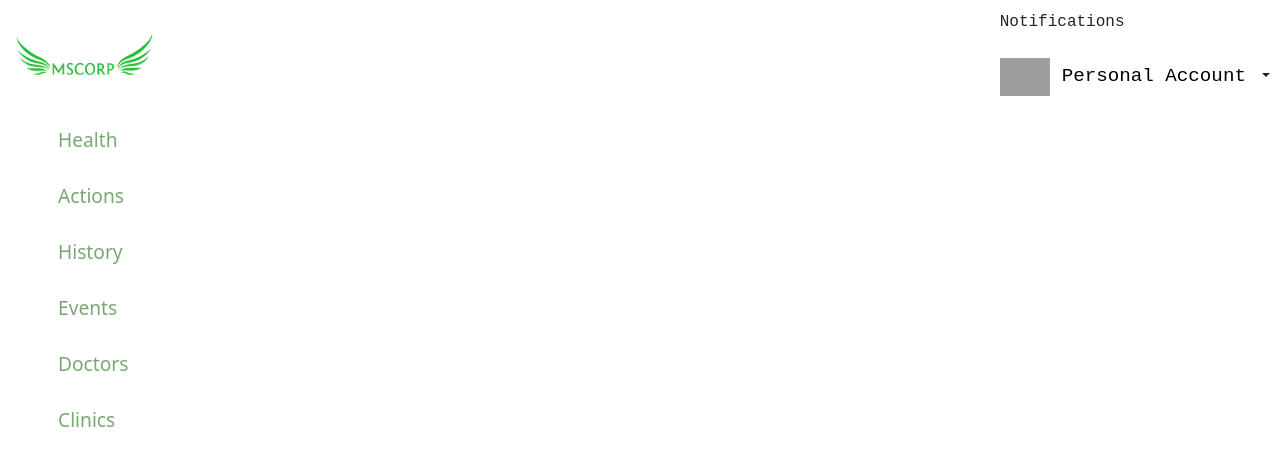
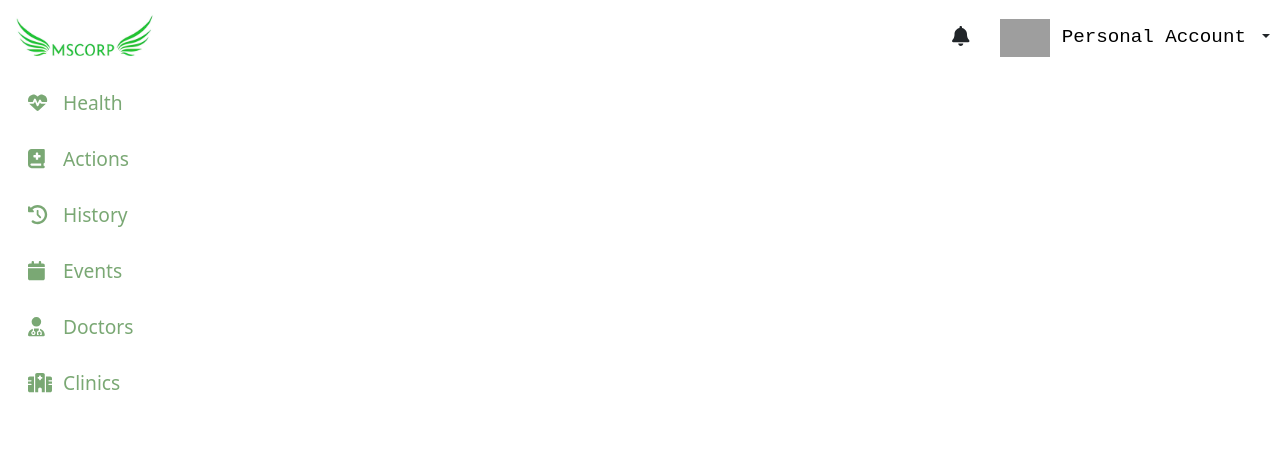
Before and after one commit to pbblerico/MSCorp, an Angular app in the folder frontend/mscorp/: page /main in a window 1280 px wide. Shown: the top 466 px of the page. Built offline with nearby package versions, Linux system fonts and the light colour scheme; grey boxes are pictures that could not be loaded.

Commit message:
added fontawesome

```diff
--- a/frontend/mscorp/package.json
+++ b/frontend/mscorp/package.json
@@ -18,8 +18,13 @@
     "@angular/platform-browser": "^15.1.0",
     "@angular/platform-browser-dynamic": "^15.1.0",
     "@angular/router": "^15.1.0",
+    "@fortawesome/angular-fontawesome": "^0.12.1",
+    "@fortawesome/fontawesome-svg-core": "^6.4.0",
+    "@fortawesome/free-regular-svg-icons": "^6.4.0",
+    "@fortawesome/free-solid-svg-icons": "^6.4.0",
     "@ng-bootstrap/ng-bootstrap": "14.1.0",
     "@popperjs/core": "^2.11.6",
+    "angular-favicon": "^1.0.9",
     "bootstrap": "^5.2.3",
     "bootstrap-icons": "^1.10.4",
     "rxjs": "~7.8.0",
--- a/frontend/mscorp/src/app/app.module.ts
+++ b/frontend/mscorp/src/app/app.module.ts
@@ -15,6 +15,11 @@ import {ReactiveFormsModule} from "@angular/forms";
 import { PersonalAccountComponent } from './personal-account/personal-account.component';
 import { UserNavbarComponent } from './user-navbar/user-navbar.component';
 import {MainPageComponent} from "./main-page/main-page.component";
+import {FaIconLibrary, FontAwesomeModule} from '@fortawesome/angular-fontawesome';
+
+import { fas } from '@fortawesome/free-solid-svg-icons';
+import { far } from '@fortawesome/free-regular-svg-icons';
+
 
 @NgModule({
   declarations: [
@@ -35,8 +40,14 @@ import {MainPageComponent} from "./main-page/main-page.component";
     HttpClientModule,
     FormsModule,
     ReactiveFormsModule,
+    FontAwesomeModule,
   ],
   providers: [],
   bootstrap: [AppComponent]
 })
-export class AppModule { }
+export class AppModule {
+  constructor(library: FaIconLibrary) {
+    // Add multiple icons to the library
+    library.addIconPacks(fas, far);
+  }
+}
--- a/frontend/mscorp/src/app/login/login.component.ts
+++ b/frontend/mscorp/src/app/login/login.component.ts
@@ -1,8 +1,8 @@
 import { Component } from '@angular/core';
 import { NgModule } from '@angular/core';
-import {WelcomePageComponent} from "../welcome-page/welcome-page.component";
-import {NavbarComponent} from "../navbar/navbar.component";
-import {ApiService} from "../api.service";
+// import {WelcomePageComponent} from "../welcome-page/welcome-page.component";
+// import {NavbarComponent} from "../navbar/navbar.component";
+// import {ApiService} from "../api.service";
 
 @Component({
   selector: 'app-login',
@@ -12,13 +12,13 @@ import {ApiService} from "../api.service";
 
 export class LoginComponent {
 
-  constructor(private service: ApiService) {
-  }
-  login() {
-    this.service.login("an", "an").subscribe((user) => {
-      alert(user);
-    })
-  }
+  // constructor(private service: ApiService) {
+  // }
+  // login() {
+  //   this.service.login("an", "an").subscribe((user) => {
+  //     alert(user);
+  //   })
+  // }
 }
 
 // @NgModule({
--- a/frontend/mscorp/src/app/main-page/main-page.component.css
+++ b/frontend/mscorp/src/app/main-page/main-page.component.css
@@ -20,8 +20,12 @@
   align-items: center;
 }
 
-.side svg {
-  width: 30px;
+.side a span {
+  margin-left: 15px;
+}
+
+.side a fa-icon {
+  width: 20px;
 }
 
 
--- a/frontend/mscorp/src/app/main-page/main-page.component.html
+++ b/frontend/mscorp/src/app/main-page/main-page.component.html
@@ -2,27 +2,27 @@
 <div>
   <div class = "side">
     <a>
-      <svg></svg>
+      <fa-icon [icon]="['fas', 'heart-pulse']"> </fa-icon>
       <span>Health</span>
     </a>
     <a href = "">
-      <svg></svg>
+      <fa-icon [icon]="['fas', 'book-medical']"> </fa-icon>
       <span>Actions</span>
     </a>
     <a href = "/main">
-      <svg></svg>
+      <fa-icon [icon]="['fas', 'history']"> </fa-icon>
       <span>History</span>
     </a>
     <a href = "/main">
-      <svg></svg>
+      <fa-icon [icon]="['fas', 'calendar']"> </fa-icon>
       <span>Events</span>
     </a>
     <a href = "">
-      <svg></svg>
+      <fa-icon [icon]="['fas', 'user-doctor']"> </fa-icon>
       <span>Doctors</span>
     </a>
     <a href = "">
-      <svg></svg>
+      <fa-icon [icon]="['fas', 'hospital']"> </fa-icon>
       <span>Clinics</span>
     </a>
   </div>
--- a/frontend/mscorp/src/app/personal-account/personal-account.component.css
+++ b/frontend/mscorp/src/app/personal-account/personal-account.component.css
@@ -39,6 +39,14 @@
   width: 30px;
 }
 
+.side a span {
+  margin-left: 15px;
+}
+
+.side a fa-icon {
+  width: 20px;
+}
+
 
 .side a:hover {
   background-color: #eeebeb;
--- a/frontend/mscorp/src/app/personal-account/personal-account.component.html
+++ b/frontend/mscorp/src/app/personal-account/personal-account.component.html
@@ -6,11 +6,11 @@
 <!--  </div>-->
   <div class = "side">
     <a routerLink="/personal/profile">
-      <svg></svg>
+      <fa-icon [icon]="['fas', 'user']"> </fa-icon>
       <span>Profile</span>
     </a>
     <a routerLink="/personal/security">
-      <svg></svg>
+      <fa-icon [icon]="['fas', 'shield']"> </fa-icon>
       <span>Security</span>
     </a>
   </div>
--- a/frontend/mscorp/src/app/user-navbar/user-navbar.component.css
+++ b/frontend/mscorp/src/app/user-navbar/user-navbar.component.css
@@ -39,3 +39,14 @@ img {
 .main img{
   width: 50px;
 }
+
+.main {
+  display: flex;
+  flex-direction: row;
+  justify-content: space-between;
+  align-items: center;
+}
+
+.main fa-icon {
+  margin-right: 30px;
+}
--- a/frontend/mscorp/src/app/user-navbar/user-navbar.component.html
+++ b/frontend/mscorp/src/app/user-navbar/user-navbar.component.html
@@ -4,7 +4,7 @@
   </div>
 
   <div class = "main">
-    <p>Notifications</p>
+    <fa-icon [icon]="['fas', 'bell']" size="lg"> </fa-icon>
 <!--    <img src="https://lk.ondoc.me/assets/user-no-gender-fff96e4f.svg"><button class = "personal" routerLink="/personal">Personal Account</button>-->
 <!--    <button class = "logout">Log out</button>-->
     <div class="nav-item dropdown">
--- a/frontend/mscorp/src/app/user-navbar/user-navbar.component.ts
+++ b/frontend/mscorp/src/app/user-navbar/user-navbar.component.ts
@@ -6,5 +6,4 @@ import { Component } from '@angular/core';
   styleUrls: ['./user-navbar.component.css']
 })
 export class UserNavbarComponent {
-
 }
```
Also changed, not shown: 1 other file (tests, documents, lock files or other folders).
